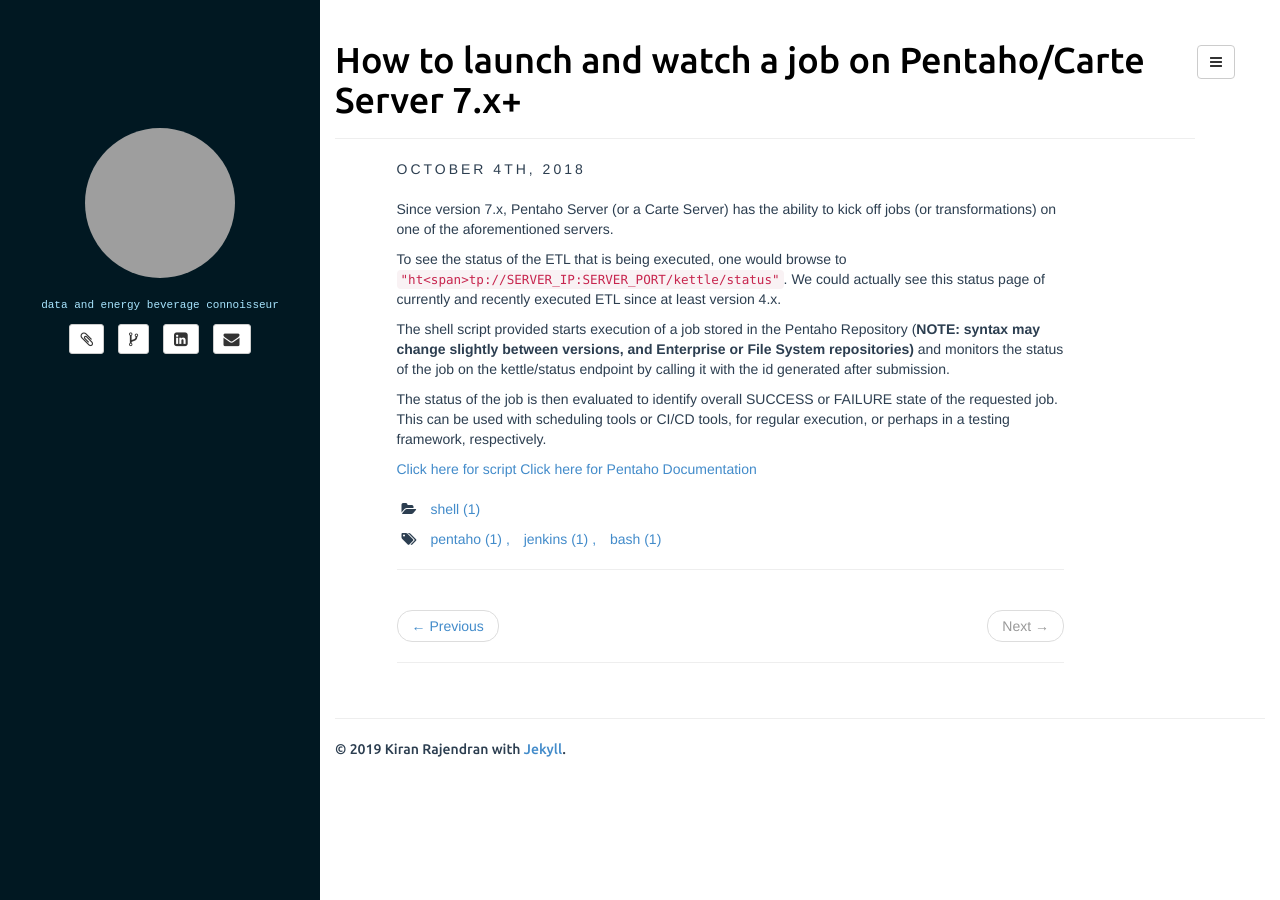
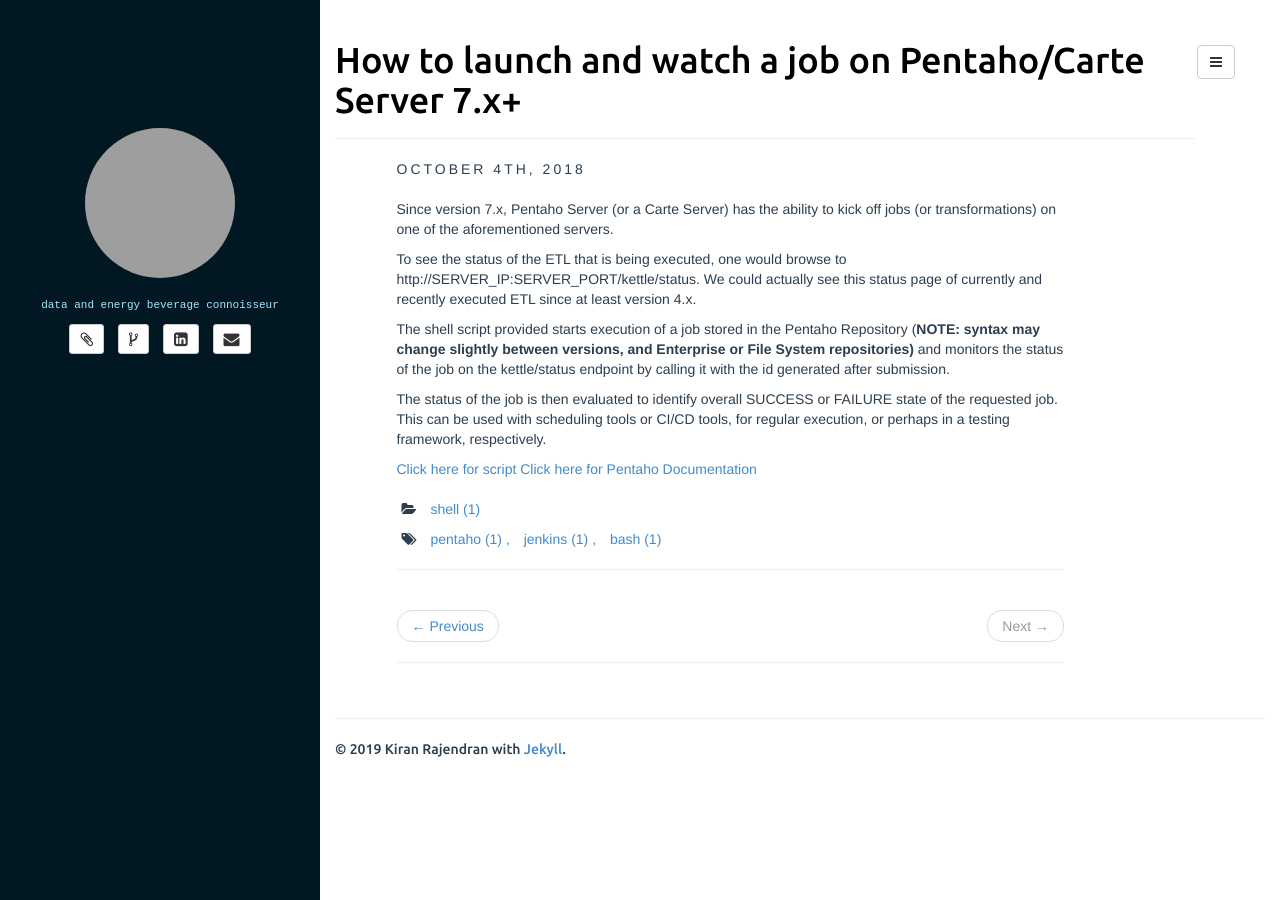
Before and after one commit to kiranrajendran/kiranrajendran.github.io, a Jekyll site: the page built from _posts/2018-10-04-pentaho-api-runJob.md, in a window 1280 px wide. Built offline with Jekyll 4.4.1, drawn with Linux system fonts in a browser that asks for light colours; comment, search, counter and statistics services are not loaded; grey boxes are pictures that could not be loaded.

Commit message:
update post highlighting

```diff
--- a/_posts/2018-10-04-pentaho-api-runJob.md
+++ b/_posts/2018-10-04-pentaho-api-runJob.md
@@ -9,7 +9,7 @@ comments: true
 
 Since version 7.x, Pentaho Server (or a Carte Server) has the ability to kick off jobs (or transformations) on one of the aforementioned servers.
 
-To see the status of the ETL that is being executed, one would browse to `"ht<span>tp://SERVER_IP:SERVER_PORT/kettle/status"`.  We could actually see this status page of currently and recently executed ETL since at least version 4.x.
+To see the status of the ETL that is being executed, one would browse to ht<span>tp://SERVER_IP:SERVER_PORT/kettle/status.  We could actually see this status page of currently and recently executed ETL since at least version 4.x.
 
 The shell script provided starts execution of a job stored in the Pentaho Repository (**NOTE: syntax may change slightly between versions, and Enterprise or File System repositories)** and monitors the status of the job on the kettle/status endpoint by calling it with the id generated after submission.
 
```
